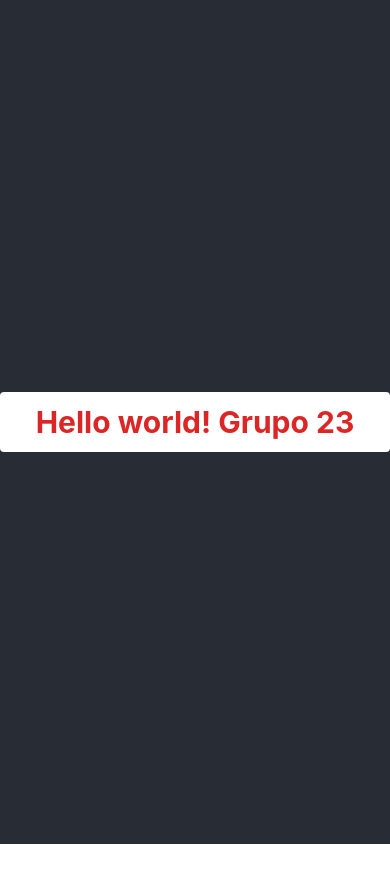
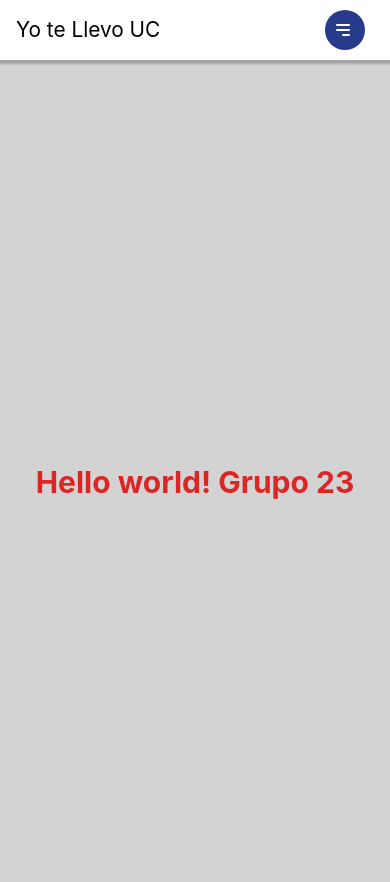
Before and after one commit to afalarconm/YoTeLlevoUC, a React (Create React App) app in the folder yo_te_llevo_uc/: page / in a window 390 px wide. Shown: the top 882 px of the page. Before the commit the page ends 844 px from the top, so only its background shows below. Built offline with nearby package versions, Linux system fonts and the light colour scheme.

Commit message:
added Navbar

```diff
--- a/yo_te_llevo_uc/src/App.css
+++ b/yo_te_llevo_uc/src/App.css
@@ -14,7 +14,7 @@
 }
 
 .App-header {
-  background-color: #282c34;
+  background-color: lightgray;
   min-height: 100vh;
   display: flex;
   flex-direction: column;
--- a/yo_te_llevo_uc/src/App.js
+++ b/yo_te_llevo_uc/src/App.js
@@ -1,10 +1,13 @@
 import './App.css';
+import Navbar from "./components/Navbar";
 
 function App() {
   return (
     <div className="App">
+      <Navbar />
       <header className="App-header">
-        <div className="container rounded border-black bg-white p-3">
+
+        <div className="container">
           <h1 className="text-3xl font-bold text-red-600 ">
           Hello world!
           Grupo 23
--- /dev/null
+++ b/yo_te_llevo_uc/src/components/Navbar.js
@@ -0,0 +1,47 @@
+// Navbar.js
+import { useState } from "react";
+import "../styles/navbar.css"
+export default function Navbar() {
+    const [isNavExpanded, setIsNavExpanded] = useState(false)
+    return (
+      <nav className="navigation">
+        <a href="/" className="brand-name">
+          Yo te Llevo UC
+        </a>
+        <button className="hamburger"
+                onClick={() => {
+                setIsNavExpanded(!isNavExpanded);
+                }}>
+          {/* icon from heroicons.com */}
+          <svg
+            xmlns="http://www.w3.org/2000/svg"
+            className="h-5 w-5"
+            viewBox="0 0 20 20"
+            fill="white"
+          >
+            <path
+              fillRule="evenodd"
+              d="M3 5a1 1 0 011-1h12a1 1 0 110 2H4a1 1 0 01-1-1zM3 10a1 1 0 011-1h12a1 1 0 110 2H4a1 1 0 01-1-1zM9 15a1 1 0 011-1h6a1 1 0 110 2h-6a1 1 0 01-1-1z"
+              clipRule="evenodd"
+            />
+          </svg>
+        </button>
+        <div
+          className={
+            isNavExpanded ? "navigation-menu expanded" : "navigation-menu"
+          }>
+          <ul>
+            <li>
+              <a href="/home">Home</a>
+            </li>
+            <li>
+              <a href="/about">About</a>
+            </li>
+            <li>
+              <a href="/contact">Contact</a>
+            </li>
+          </ul>
+        </div>
+      </nav>
+    );
+  }
--- /dev/null
+++ b/yo_te_llevo_uc/src/styles/navbar.css
@@ -0,0 +1,103 @@
+
+.navigation {
+  height: 60px;
+  width: 100%;
+  display: flex;
+  align-items: center;
+  position: relative;
+  padding: 0.5rem 0rem;
+  background-color: #fff;
+  color: black;
+  box-shadow: 0 2px 2px 2px rgba(9, 9, 9, 0.23);
+}
+
+.brand-name {
+    text-decoration: none;
+    color: black;
+    font-size: 1.3rem;
+    margin-left: 1rem;
+  }
+.navigation-menu {
+margin-left: auto;
+}
+
+.navigation-menu ul {
+display: flex;
+padding: 0;
+}
+.navigation-menu li {
+/* removes default disc bullet for li tags and applies margin to left & right side */
+list-style-type: none;
+margin: 0 1rem;
+}
+.navigation-menu li a {
+/* increases the surface area of the anchor tag to span more than just the anchor text */
+text-decoration: none;
+display: block;
+width: 100%;
+}
+
+.hamburger {
+/* removes default border on button element */
+border: 0;
+height: 40px;
+width: 40px;
+padding: 0.5rem;
+border-radius: 50%;
+background-color: #283b8b;
+cursor: pointer;
+transition: background-color 0.2s ease-in-out;
+/* positions the icon to the right and center aligns it vertically */
+position: absolute;
+top: 50%;
+right: 25px;
+transform: translateY(-50%);
+display: none;
+}
+.hamburger:hover {
+background-color: #2642af;
+  }
+
+@media screen and (max-width: 768px) {
+.hamburger {
+    display: block;
+}
+}
+
+@media screen and (max-width: 768px) {
+    .navigation-menu ul {
+      /* navigation menu is positioned to start 60px from the top of the document (which is directly below the navbar) */
+      position: absolute;
+      top: 60px;
+      left: 0;
+    /* stacks the li tags vertically  */
+      flex-direction: column;
+     /* makes menu span full height and width */
+      width: 100%;
+      height: calc(100vh - 77px);
+      background-color: white;
+      border-top: 1px solid black;
+      display: none;
+    }
+
+    .navigation-menu li {
+        /* centers link text and strips off margin */
+        text-align: center;
+        margin: 0;
+      }
+      .navigation-menu li a {
+        color: black;
+        /* // increases the surface area of the anchor tag to span the full width of the menu */
+        width: 100%;
+        padding: 1.5rem 0;
+      }
+      .navigation-menu li:hover {
+        background-color: #eee;
+      }
+    }
+
+    @media screen and (max-width: 768px) {
+        .navigation-menu.expanded ul {
+          display: block;
+        }
+      }
```
